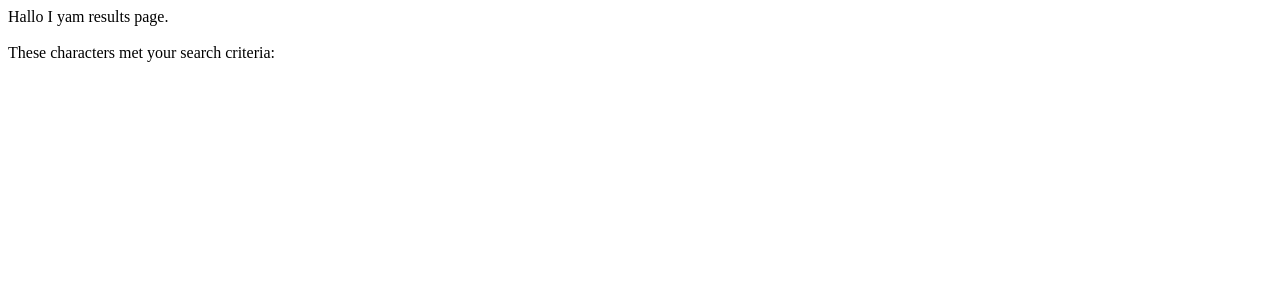
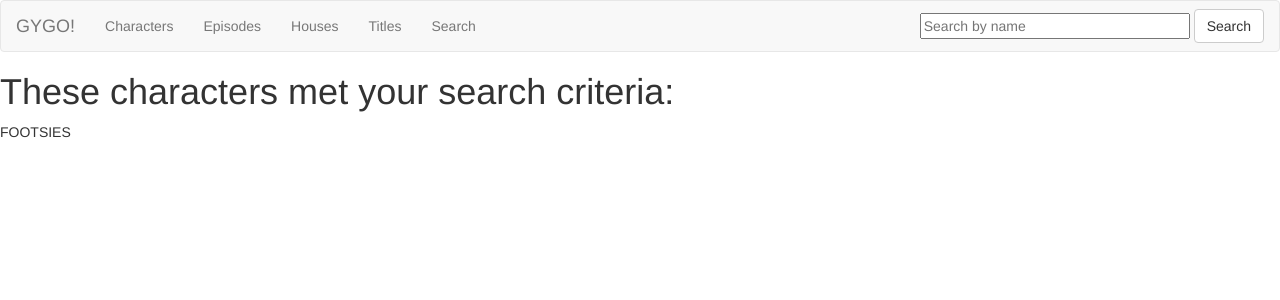
Before and after one commit to Tanyaregan/GYGO, a Flask app: page /results in a window 1280 px wide. Shown: the top 300 px of the page. Run offline with Flask 2, Linux system fonts and the light colour scheme; data that the repository does not hold is empty; some libraries are stand-ins or nearby versions.

Commit message:
nav bar working

```diff
--- a/server.py
+++ b/server.py
@@ -223,7 +223,7 @@ def title_details(title_id):
 
 if __name__ == "__main__":
 
-    app.debug = True
+    app.debug = False
     app.jinja_env.auto_reload = app.debug
 
     connect_to_db(app)
--- a/templates/base.html
+++ b/templates/base.html
@@ -1,27 +1,93 @@
 <!DOCTYPE html>
 <head>
-    <title>Get Your Geek On</title>
+
+    <link href="https://maxcdn.bootstrapcdn.com/bootstrap/3.3.7/css/bootstrap.css" rel="stylesheet">
+    <link href="/static/gygo_got.css" rel="stylesheet">
+
+<title>
+  {% block title %}
+
+  {% endblock %}
+</title>
+
 </head>
 
 <body>
 
-<div id="flashes">
+  <nav class="navbar navbar-default">
 
-    {% for flash in get_flashed_messages() %}
-      <div class="alert alert-danger">{{ flash }}</div>
-    {% endfor %}
+    <div class="container-fluid">
+
+      <div class="navbar-header">
+        <a class="navbar-brand" href="/">GYGO!</a>
+      </div>
+
+        <ul class="nav navbar-nav">
+            <li><a href="/chars">Characters</a></li>
+            <li><a href="/episodes">Episodes</a></li>
+            <li><a href="/houses">Houses</a></li>
+            <li><a href="/titles">Titles</a></li>
+            <li><a href="/search">Search</a></li>
+        </ul>
+
+        <form class="navbar-form navbar-right" form action="/results">
+          <div class="form-group">
+            <input type="text" placeholder="Search by name" name="char_name" maxlength="100" size="30">
+          </div>
+          <button type="submit" class="btn btn-default">Search</button>
+        </form>
+
+      </div>
+
+    </div>
+
+  </nav>
+
+
+{% block content %}
+
+<div class="container-fluid">
+
+  <div class="row" id="center">
+      <section class="col-xs-12 col-md-6 col-lg-6 col-md-offset-3 col-lg-offset-3">
+      <img src="xxx.jpg" class="img-responsive center-block" alt="">
+      <p>GYGO TEXT<p>
+      </section>
+  </div>
+
+  <!-- Row for 3 columns. -->
+
+  <div class="row" id="3-rows">
+      <section class="col-xs-12 col-sm-4 col-md-4 col-lg-4 feature">
+          <p>
+          INFO
+          </p>
+      </section>
+
+      <section class="col-xs-12 col-sm-4 col-md-4 col-lg-4 feature">
+          <p>
+          INFO
+          </p>
+      </section>
+
+      <section class="col-xs-12 col-sm-4 col-md-4 col-lg-4 feature">
+          <p>
+          INFO
+          </p>
+      </section>
+
+  </div>
 
 </div>
-
-{% block content %}
 
 {% endblock %}
 
 
-<!--
 <script src="https://code.jquery.com/jquery-2.1.4.min.js"></script>
 <script src="https://maxcdn.bootstrapcdn.com/bootstrap/3.3.4/js/bootstrap.min.js"></script>
- -->
+
+<footer>FOOTSIES</footer>
+
 
 </body>
 
--- a/templates/ep.html
+++ b/templates/ep.html
@@ -1,8 +1,8 @@
 {% extends 'base.html' %}
+
+{% block title %} GYGO Episode Detail {% endblock %}
+
 {% block content %}
-
-Hallo I yam ep detail page.
-<br><br>
 
 The ep id is:
 {{ ep_id }}
--- a/templates/ep_list.html
+++ b/templates/ep_list.html
@@ -1,4 +1,6 @@
 {% extends 'base.html' %}
+
+{% block title %} GYGO Episodes {% endblock %}
 
 {% block content %}
 
--- a/templates/house.html
+++ b/templates/house.html
@@ -1,7 +1,8 @@
 {% extends 'base.html' %}
+
+{% block title %} GYGO House Detail {% endblock %}
+
 {% block content %}
-
-Hallo I yam house detail page.
 <br><br>
 
 The house name is:
--- a/templates/house_list.html
+++ b/templates/house_list.html
@@ -1,7 +1,8 @@
 {% extends 'base.html' %}
+
+{% block title %} GYGO Houses {% endblock %}
+
 {% block content %}
-
-Hallo I yam house list page
 
   <h2>All Houses</h2>
   <ul>
--- a/templates/index.html
+++ b/templates/index.html
@@ -1,10 +1,9 @@
 
 {% extends 'base.html' %}
 
+{% block title %} GYGO Index {% endblock %}
+
 {% block content %}
-
-Hallo I yam index.
-<br><br>
 
 In the GYGO, you win or you die. Or you just get a really cool outfit.
 
--- a/templates/item.html
+++ b/templates/item.html
@@ -1,8 +1,8 @@
 {% extends 'base.html' %}
+
+{% block title %} GYGO Items {% endblock %}
+
 {% block content %}
-
-Hallo I yam item detail page.
-<br>
 
 Char id :
 {{ char_id }}
--- a/templates/results.html
+++ b/templates/results.html
@@ -1,10 +1,11 @@
 {% extends 'base.html' %}
+
+{% block title %} GYGO Search Results {% endblock %}
+
 {% block content %}
 
-Hallo I yam results page.
-<br><br>
+<h1>These characters met your search criteria:</h1>
 
-These characters met your search criteria:
   <ul>
   {% for char in list_of_chars %}
     <li>
--- a/templates/search.html
+++ b/templates/search.html
@@ -1,4 +1,7 @@
 {% extends 'base.html' %}
+
+{% block title %} GYGO Search{% endblock %}
+
 {% block content %}
 
 <h1>Search</h1>
--- a/templates/title.html
+++ b/templates/title.html
@@ -1,8 +1,8 @@
 {% extends 'base.html' %}
+
+{% block title %} GYGO Title Detail {% endblock %}
+
 {% block content %}
-
-Hallo I yam title detail page.
-<br><br>
 
 The title id is:
 {{ title_id }}
--- a/templates/title_list.html
+++ b/templates/title_list.html
@@ -1,7 +1,8 @@
 {% extends 'base.html' %}
+
+{% block title %} GYGO Title {% endblock %}
+
 {% block content %}
-
-All Character Titles
 
   <h2>All Titles</h2>
   <ul>
```
Also changed, not shown: api_queries.py (+9 -5 lines), templates/char.html (+27 -27 lines), templates/char_list.html (+4 -3 lines), DB model.jpg (added), static/jon_snow_thumb.jpg (deleted), 2 other files.
